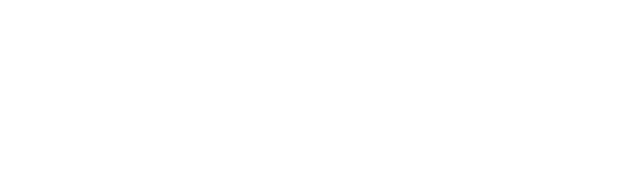
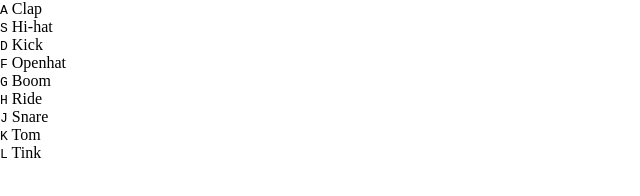
Before and after one commit to Leirbagabo/Sound-pad, a plain HTML site: page index.html in a window 1280 px wide. Shown: the whole page, without its empty margins (0-640 px from the left). Drawn offline with Linux system fonts and the light colour scheme.

Commit message:
sonidos respondiendo al teclear teclas correspondientes

```diff
--- a/index.html
+++ b/index.html
@@ -3,11 +3,58 @@
 <head>
     <meta charset="UTF-8">
     <meta name="viewport" content="width=device-width, initial-scale=1.0">
-    <title>Day 1 sound pad</title>
+    <title>Day 1 drum kit</title>
     <link rel="stylesheet" href="style.css">
 </head>
 <body>
+   <div class="keys">
+       <div data-key="65" class="key">
+           <kbd>A</kbd>
+           <span>Clap</span>
+       </div>
+       <div data-key="83" class="key">
+           <kbd>S</kbd>
+           <span>Hi-hat</span>
+       </div>
+       <div data-key="68" class="key">
+           <kbd>D</kbd>
+           <span>Kick</span>
+       </div>
+       <div data-key="70" class="key">
+           <kbd>F</kbd>
+           <span>Openhat</span>
+       </div>
+       <div data-key="71" class="key">
+           <kbd>G</kbd>
+           <span>Boom</span>
+       </div>
+       <div data-key="72" class="key">
+           <kbd>H</kbd>
+           <span>Ride</span>
+       </div>
+       <div data-key="74" class="key">
+           <kbd>J</kbd>
+           <span>Snare</span>
+       </div>
+       <div data-key="75" class="key">
+           <kbd>K</kbd>
+           <span>Tom</span>
+       </div>
+       <div data-key="76" class="key">
+           <kbd>L</kbd>
+           <span>Tink</span>
+       </div>
 
+       <audio data-key="65" src="sounds/clap.wav"></audio>
+       <audio data-key="83" src="sounds/hihat.wav"></audio>
+       <audio data-key="68" src="sounds/kick.wav"></audio>
+       <audio data-key="70" src="sounds/openhat.wav"></audio>
+       <audio data-key="71" src="sounds/boom.wav"></audio>
+       <audio data-key="72" src="sounds/ride.wav"></audio>
+       <audio data-key="74" src="sounds/snare.wav"></audio>
+       <audio data-key="75" src="sounds/tom.wav"></audio>
+       <audio data-key="76" src="sounds/tink.wav"></audio>
+   </div>
     <script src="main.js"></script>
 </body>
 </html>
--- a/main.js
+++ b/main.js
@@ -1 +1,5 @@
-console.log("live");
+window.addEventListener('keydown', function (e) {
+    const audio = document.querySelector(`audio[data-key="${e.keyCode}"]`);
+    if (!audio) return;
+    audio.play();
+});
```
Also changed, not shown: 9 other files.
